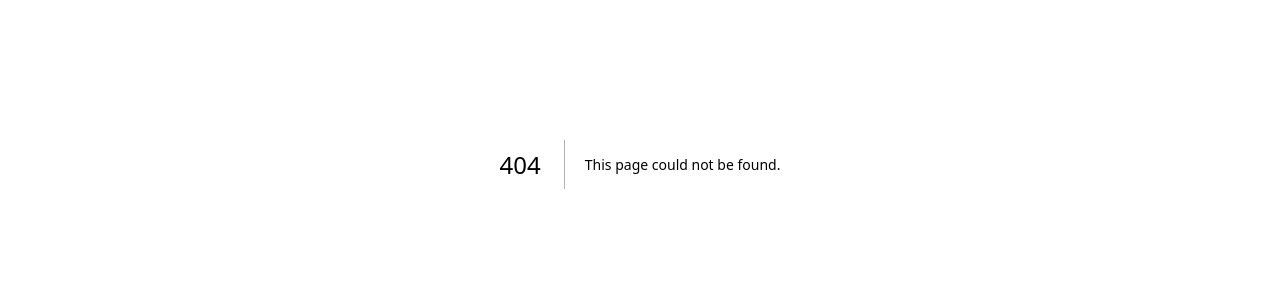
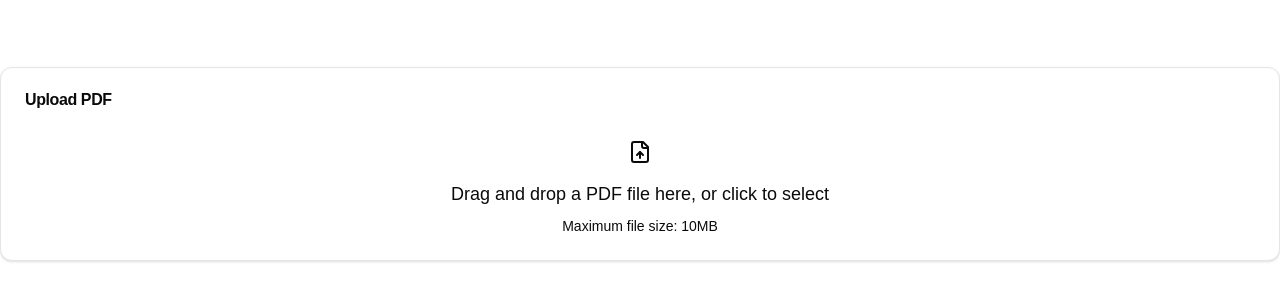
Before and after one commit to Subhamay-Dey/Job, a Next.js app in the folder frontend/: page /upload in a window 1280 px wide. Before the commit this address had no page. Shown: the part 236-536 px from the top of the page. Built offline with nearby package versions, Linux system fonts and the light colour scheme.

Commit message:
added upload page component

```diff
--- /dev/null
+++ b/frontend/src/app/upload/page.tsx
@@ -0,0 +1,10 @@
+import Upload from '@/main/Upload'
+import React from 'react'
+
+export default function page() {
+  return (
+    <div className='min-h-screen w-full flex flex-col justify-center items-center'>
+        <Upload/>
+    </div>
+  )
+}
```
